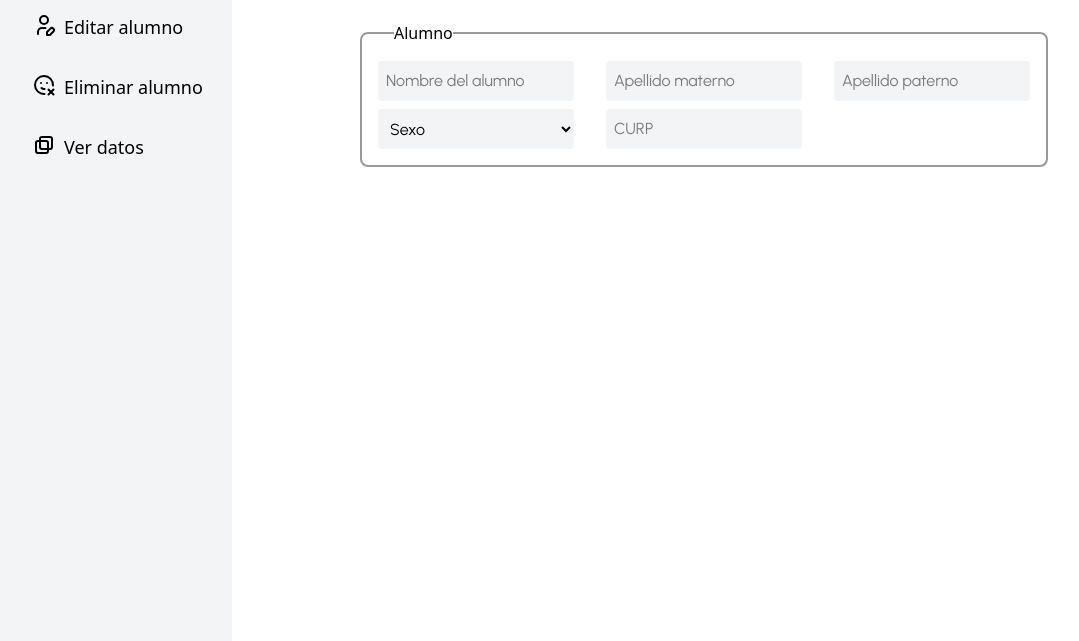
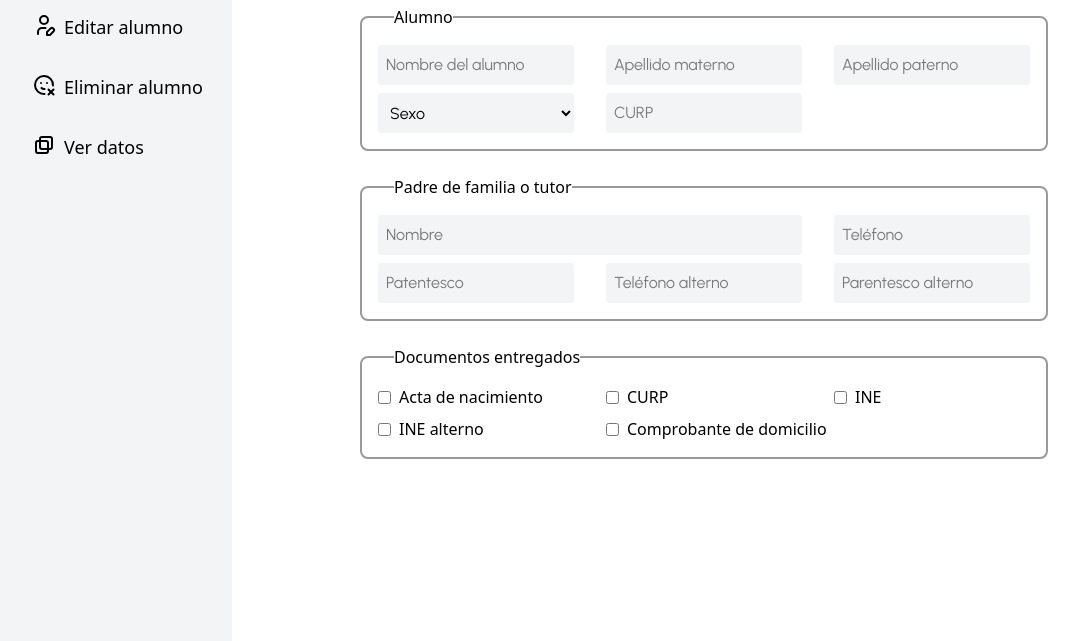
Before and after one commit to nandoalher/proyecto_personal, a website: page gestionaralumnos.html in a window 1280 px wide. Shown: the part 159-800 px from the top of the page, without its empty margins (24-1103 px from the left). Drawn offline with Linux system fonts and the light colour scheme.

Commit message:
Avance en formulario para agregar alumno hasta documentos entregados

```diff
--- a/gestionaralumnos.html
+++ b/gestionaralumnos.html
@@ -13,7 +13,7 @@
                 <img class="w-10 object-contain ml-14 mt-8" src="./src/logo.png" alt="Imagen de libros">
                 <h1 class="font-oswald text-2xl ml-4 mt-8">ALHER</h1>
             </div>
-            <ul class="h-150 mt-10">
+            <ul class="mt-10">
                 <li class="flex gap-2 font-roboto font-light text-lg ml-14 mt-8 cursor-pointer hover:font-bold">
                     <svg  xmlns="http://www.w3.org/2000/svg"  width="24"  height="24"  viewBox="0 0 24 24"  fill="none"  stroke="currentColor"  stroke-width="2"  stroke-linecap="round"  stroke-linejoin="round"  class="icon icon-tabler icons-tabler-outline icon-tabler-users-plus"><path stroke="none" d="M0 0h24v24H0z" fill="none"/><path d="M5 7a4 4 0 1 0 8 0a4 4 0 0 0 -8 0" /><path d="M3 21v-2a4 4 0 0 1 4 -4h4c.96 0 1.84 .338 2.53 .901" /><path d="M16 3.13a4 4 0 0 1 0 7.75" /><path d="M16 19h6" /><path d="M19 16v6" /></svg>
                     Agregar alumno
@@ -33,7 +33,7 @@
             </ul>
         </nav>
         <section class="w-screen">
-            <h2 class="font-bold font-urbanist text-3xl ml-32 mt-22">Datos generales del alumno</h2>
+            <h2 class="font-bold font-urbanist text-3xl ml-32 mt-18">Datos generales del alumno</h2>
             <span class="block font-light font-urbanist text-base ml-32 mt-2">Ingresa la información del alumno</span>
             <form action="" class="ml-32 mr-52 mt-6">
                 <fieldset class="border-2 border-black/40 rounded-lg flex flex-col">
@@ -50,6 +50,43 @@
                         <input type="text" placeholder="CURP" id="curp" name="curp" class="rounded-sm p-2 bg-gray-100 font-urbanist outline-blue-400">
                     </div>
                 </fieldset>
+
+                <fieldset class="border-2 border-black/40 rounded-lg flex flex-col mt-6">
+                    <legend class="ml-8">Padre de familia o tutor</legend>
+                    <div class="grid grid-cols-3 gap-2 gap-x-8 p-4">
+                        <input type="text" placeholder="Nombre" id="nombre" name="nombre" class="rounded-sm p-2 bg-gray-100 font-urbanist outline-blue-400 col-span-2">
+                        <input type="number" placeholder="Teléfono" id="apellidomaterno" name="apellidomaterno" class="rounded-sm p-2 bg-gray-100 font-urbanist outline-blue-400">
+                        <input type="text" placeholder="Patentesco" id="apellidopaterno" name="apellidopaterno" class="rounded-sm p-2 bg-gray-100 font-urbanist outline-blue-400">
+                        <input type="number" placeholder="Teléfono alterno" id="curp" name="curp" class="rounded-sm p-2 bg-gray-100 font-urbanist outline-blue-400">
+                        <input type="text" placeholder="Parentesco alterno" id="curp" name="curp" class="rounded-sm p-2 bg-gray-100 font-urbanist outline-blue-400">
+                    </div>
+                </fieldset>
+
+                <fieldset class="border-2 border-black/40 rounded-lg flex flex-col mt-6">
+                    <legend class="ml-8">Documentos entregados</legend>
+                    <div class="grid grid-cols-3 gap-2 gap-x-8 p-4">
+                        <div class="flex flex-row items-center gap-2">
+                            <input type="checkbox" id="acta" name="acta" class="rounded-sm p-2 bg-gray-100 font-urbanist outline-blue-400">
+                            <label for="acta">Acta de nacimiento</label>
+                        </div>
+                        <div class="flex flex-row items-center gap-2">
+                            <input type="checkbox" id="curp" name="curp" class="rounded-sm">
+                            <label for="curp">CURP</label>
+                        </div>
+                        <div class="flex flex-row items-center gap-2">
+                            <input type="checkbox" id="ine" name="ine" class="rounded-sm">
+                            <label for="ine">INE</label>
+                        </div>
+                        <div class="flex flex-row items-center gap-2">
+                            <input type="checkbox" id="inealterno" name="intealterno" class="rounded-sm">
+                            <label for="inealterno">INE alterno</label>
+                        </div>
+                        <div class="flex flex-row items-center gap-2 col-span-2">
+                            <input type="checkbox" id="comprobante" name="comprobante" class="rounded-sm">
+                            <label for="comprobante">Comprobante de domicilio</label>
+                        </div>
+                    </div>
+                </fieldset>
             </form>
         </section>
     </main>
```
Also changed, not shown: src/output.css.
